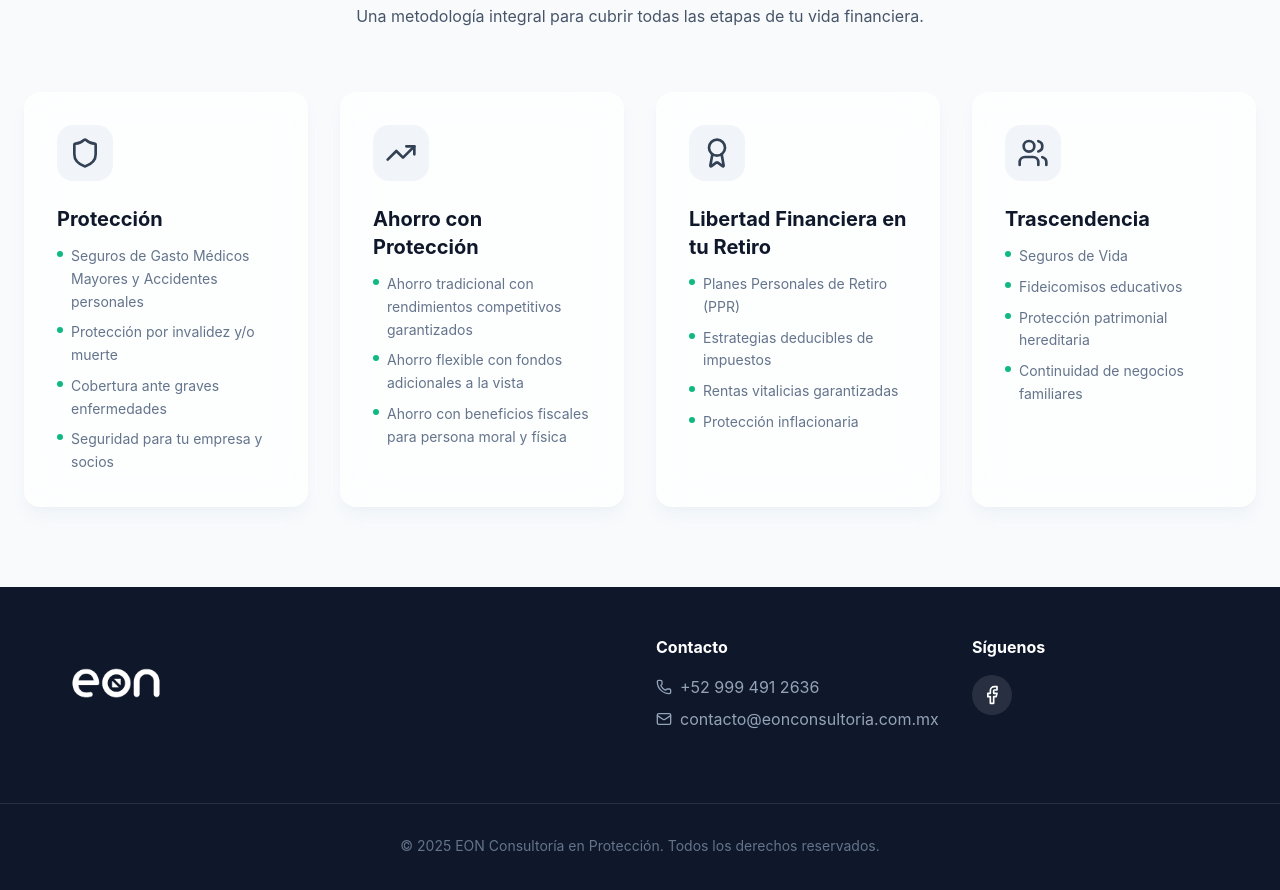
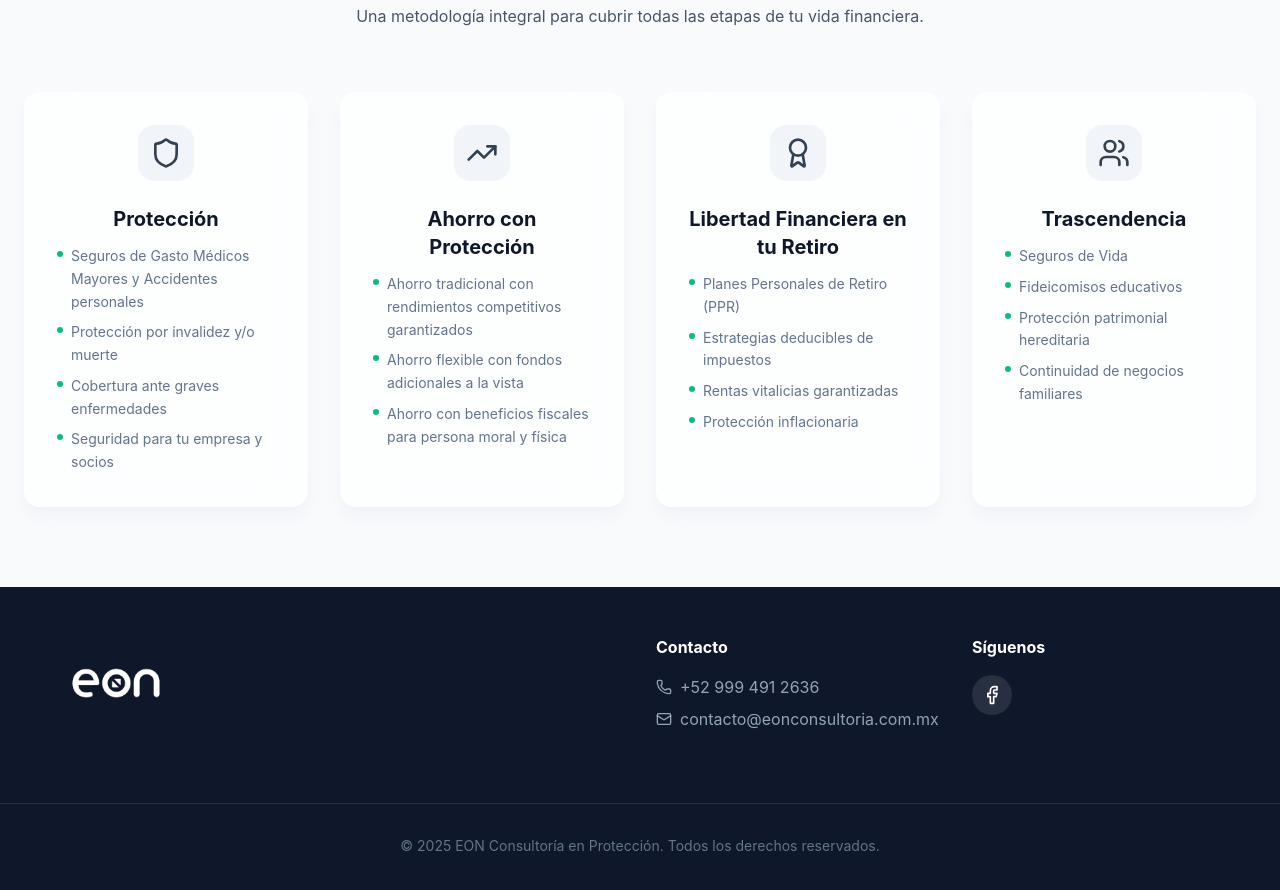
Before and after one commit to adalloya/eon-consultoria, a React (Vite) app: page / in a window 1280 px wide. Shown: the part 980-1870 px from the top of the page. Built offline with nearby package versions, Linux system fonts and the light colour scheme.

Commit message:
style: center icons and titles in home service cards

```diff
--- a/src/pages/Home.jsx
+++ b/src/pages/Home.jsx
@@ -136,10 +136,10 @@ const Pillars = () => {
                         <Link key={index} to={`/servicios#${service.id}`} className="block h-full">
                             <Card className="p-8 hover:border-primary/20 h-full flex flex-col justify-between group cursor-pointer">
                                 <div>
-                                    <div className="w-14 h-14 bg-slate-100 rounded-2xl flex items-center justify-center text-slate-700 mb-6 group-hover:bg-primary group-hover:text-white transition-colors duration-300">
+                                    <div className="w-14 h-14 bg-slate-100 rounded-2xl flex items-center justify-center text-slate-700 mb-6 group-hover:bg-primary group-hover:text-white transition-colors duration-300 mx-auto">
                                         {service.icon}
                                     </div>
-                                    <h3 className="text-xl font-bold text-slate-900 mb-3">{service.title}</h3>
+                                    <h3 className="text-xl font-bold text-slate-900 mb-3 text-center">{service.title}</h3>
                                     <div className="text-slate-500 leading-relaxed text-sm">
                                         {Array.isArray(service.desc) ? (
                                             <ul className="space-y-2 text-left">
```
